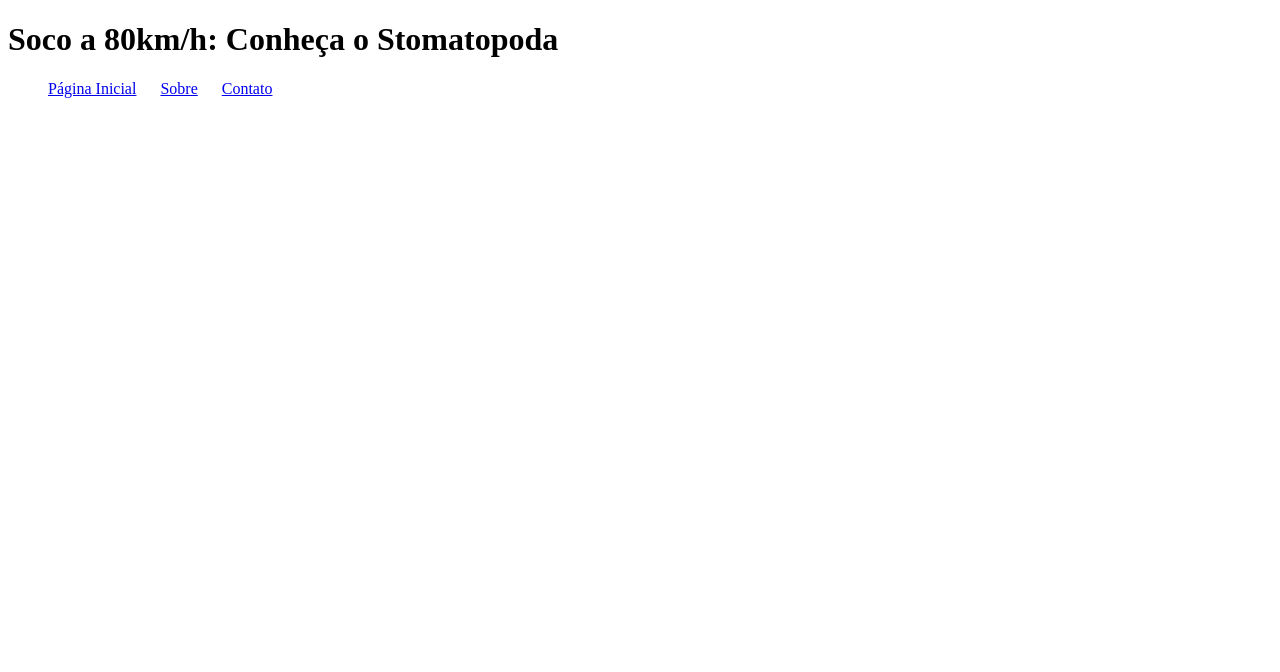
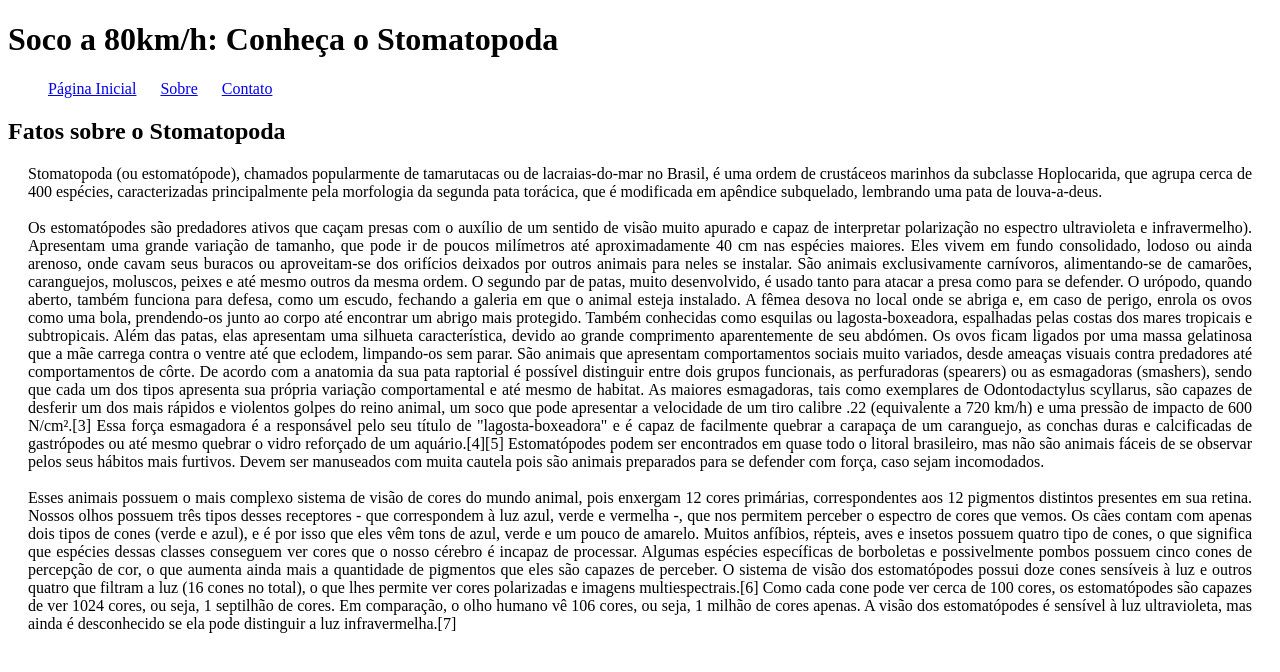
Before and after one commit to joao-antonio-csn/Trybe-Exercicios, a plain HTML site: page Fundamentos_web/bloco-3-introducao-a-html-e-css/dia-4-html-semantico/index-stomatopoda.html in a window 1280 px wide. Drawn offline with Linux system fonts and the light colour scheme.

Commit message:
adiciona comentario sobre continuar exercicio

```diff
--- a/Fundamentos_web/bloco-3-introducao-a-html-e-css/dia-4-html-semantico/index-stomatopoda.html
+++ b/Fundamentos_web/bloco-3-introducao-a-html-e-css/dia-4-html-semantico/index-stomatopoda.html
@@ -1,10 +1,12 @@
 <!DOCTYPE html>
 <html>
+
 <head>
   <meta charset="UTF-8" />
   <meta name="viewport" content="width=device-width" />
   <link rel="stylesheet" href="style-stomatopoda.css">
 </head>
+
 <body>
   <header id="header">
     <h1>
@@ -18,6 +20,60 @@
       <li><a href="#header">Contato</a></li>
     </ul>
   </nav>
+  <section>
+    <article>
+      <h2>Fatos sobre o Stomatopoda</h2>
+      <!-- CONTINUAR LICAO EXERCICIO 4 -->
+      <p>Stomatopoda (ou estomatópode), chamados popularmente de tamarutacas ou de lacraias-do-mar no Brasil, é uma
+        ordem de crustáceos marinhos da subclasse Hoplocarida, que agrupa cerca de 400 espécies, caracterizadas
+        principalmente pela morfologia da segunda pata torácica, que é modificada em apêndice subquelado, lembrando uma
+        pata de louva-a-deus.
+        <br><br>
+        Os estomatópodes são predadores ativos que caçam presas com o auxílio de um sentido de visão muito apurado e
+        capaz de interpretar polarização no espectro ultravioleta e infravermelho). Apresentam uma grande variação de
+        tamanho, que pode ir de poucos milímetros até aproximadamente 40 cm nas espécies maiores. Eles vivem em fundo
+        consolidado, lodoso ou ainda arenoso, onde cavam seus buracos ou aproveitam-se dos orifícios deixados por outros
+        animais para neles se instalar. São animais exclusivamente carnívoros, alimentando-se de camarões, caranguejos,
+        moluscos, peixes e até mesmo outros da mesma ordem. O segundo par de patas, muito desenvolvido, é usado tanto
+        para atacar a presa como para se defender. O urópodo, quando aberto, também funciona para defesa, como um
+        escudo, fechando a galeria em que o animal esteja instalado. A fêmea desova no local onde se abriga e, em caso
+        de perigo, enrola os ovos como uma bola, prendendo-os junto ao corpo até encontrar um abrigo mais protegido.
+        Também conhecidas como esquilas ou lagosta-boxeadora, espalhadas pelas costas dos mares tropicais e
+        subtropicais. Além das patas, elas apresentam uma silhueta característica, devido ao grande comprimento
+        aparentemente de seu abdómen. Os ovos ficam ligados por uma massa gelatinosa que a mãe carrega contra o ventre
+        até que eclodem, limpando-os sem parar.
+        São animais que apresentam comportamentos sociais muito variados, desde ameaças visuais contra predadores até
+        comportamentos de côrte. De acordo com a anatomia da sua pata raptorial é possível distinguir entre dois grupos
+        funcionais, as perfuradoras (spearers) ou as esmagadoras (smashers), sendo que cada um dos tipos apresenta sua
+        própria variação comportamental e até mesmo de habitat.
+        As maiores esmagadoras, tais como exemplares de Odontodactylus scyllarus, são capazes de desferir um dos mais
+        rápidos e violentos golpes do reino animal, um soco que pode apresentar a velocidade de um tiro calibre .22
+        (equivalente a 720 km/h) e uma pressão de impacto de 600 N/cm².[3] Essa força esmagadora é a responsável pelo
+        seu título de "lagosta-boxeadora" e é capaz de facilmente quebrar a carapaça de um caranguejo, as conchas duras
+        e calcificadas de gastrópodes ou até mesmo quebrar o vidro reforçado de um aquário.[4][5]
+        Estomatópodes podem ser encontrados em quase todo o litoral brasileiro, mas não são animais fáceis de se
+        observar pelos seus hábitos mais furtivos. Devem ser manuseados com muita cautela pois são animais preparados
+        para se defender com força, caso sejam incomodados.
+        <br><br>
+        Esses animais possuem o mais complexo sistema de visão de cores do mundo animal, pois enxergam 12 cores
+        primárias, correspondentes aos 12 pigmentos distintos presentes em sua retina.
+        Nossos olhos possuem três tipos desses receptores - que correspondem à luz azul, verde e vermelha -, que nos
+        permitem perceber o espectro de cores que vemos. Os cães contam com apenas dois tipos de cones (verde e azul), e
+        é por isso que eles vêm tons de azul, verde e um pouco de amarelo. Muitos anfíbios, répteis, aves e insetos
+        possuem quatro tipo de cones, o que significa que espécies dessas classes conseguem ver cores que o nosso
+        cérebro é incapaz de processar. Algumas espécies específicas de borboletas e possivelmente pombos possuem cinco
+        cones de percepção de cor, o que aumenta ainda mais a quantidade de pigmentos que eles são capazes de perceber.
+        O sistema de visão dos estomatópodes possui doze cones sensíveis à luz e outros quatro que filtram a luz (16
+        cones no total), o que lhes permite ver cores polarizadas e imagens multiespectrais.[6]
+        Como cada cone pode ver cerca de 100 cores, os estomatópodes são capazes de ver 1024 cores, ou seja, 1 septilhão
+        de cores. Em comparação, o olho humano vê 106 cores, ou seja, 1 milhão de cores apenas. A visão dos
+        estomatópodes é sensível à luz ultravioleta, mas ainda é desconhecido se ela pode distinguir a luz
+        infravermelha.[7]
+        <br><br>
+      </p>
 
+    </article>
+  </section>
 </body>
+
 </html>
--- a/Fundamentos_web/bloco-3-introducao-a-html-e-css/dia-4-html-semantico/style-stomatopoda.css
+++ b/Fundamentos_web/bloco-3-introducao-a-html-e-css/dia-4-html-semantico/style-stomatopoda.css
@@ -1,5 +1,8 @@
 nav ul li{
 display:inline;
-/* margin:20px; */
 margin-right: 20px;
 }
+p{
+    text-align: justify;
+    margin: 20px;
+}
```
Lines whose indentation alone changed are shown as unchanged.
